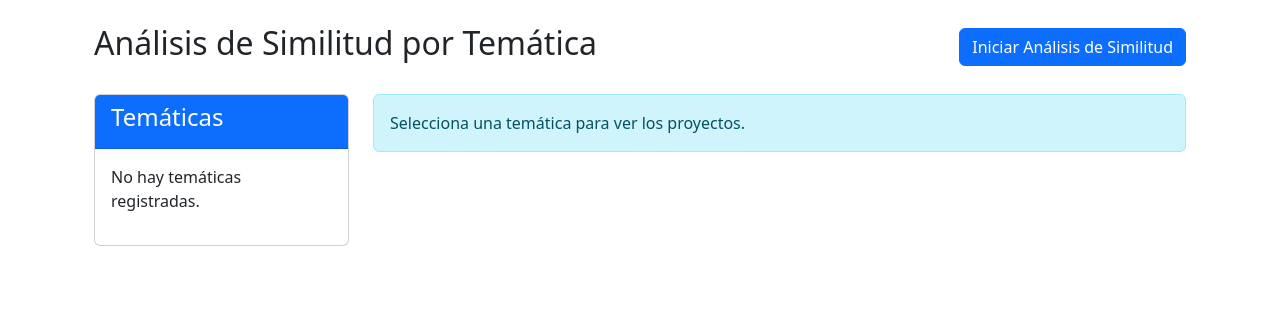
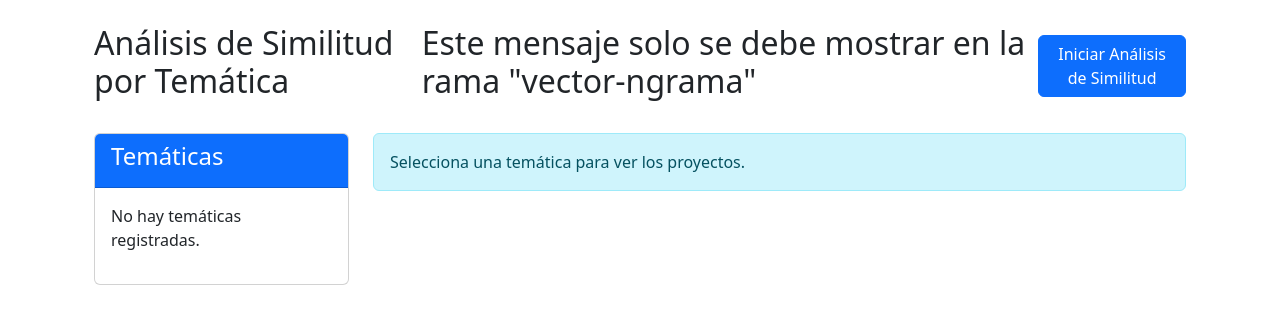
Before and after one commit to vectorMillan/API_Analisis_Similitud, a Flask app: page /analisis-similitud in a window 1280 px wide. Shown: the part 56-380 px from the top of the page. Run offline with Flask 3, Linux system fonts and the light colour scheme; data that the repository does not hold is empty; parts of the project's set-up code (start-up, migrations or seed data) failed here and were passed over.

Commit message:
Prueba de cambio de rama

```diff
--- a/templates/AnalisisSimilitud.html
+++ b/templates/AnalisisSimilitud.html
@@ -6,6 +6,7 @@
         <div class="col-md-12 mb-4">
             <div class="d-flex justify-content-between align-items-center"> {# Flex para alinear título y botón #}
                 <h2>Análisis de Similitud por Temática</h2>
+                <h2>Este mensaje solo se debe mostrar en la rama "vector-ngrama"</h2>
                 <div> {# Contenedor para los botones de análisis global #}
                     <button id="btnAnalizar" class="btn btn-primary"> {# ID y texto actualizados #}
                         <i class="fas fa-cogs"></i> Iniciar Análisis de Similitud
```
